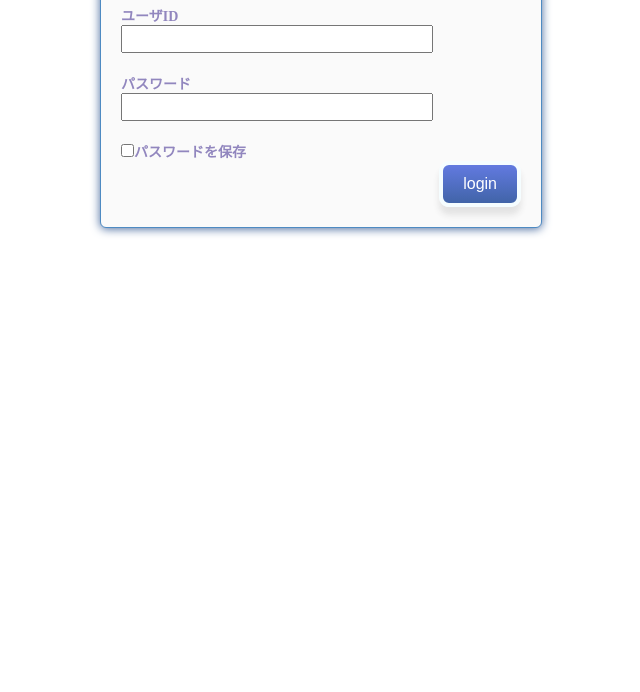
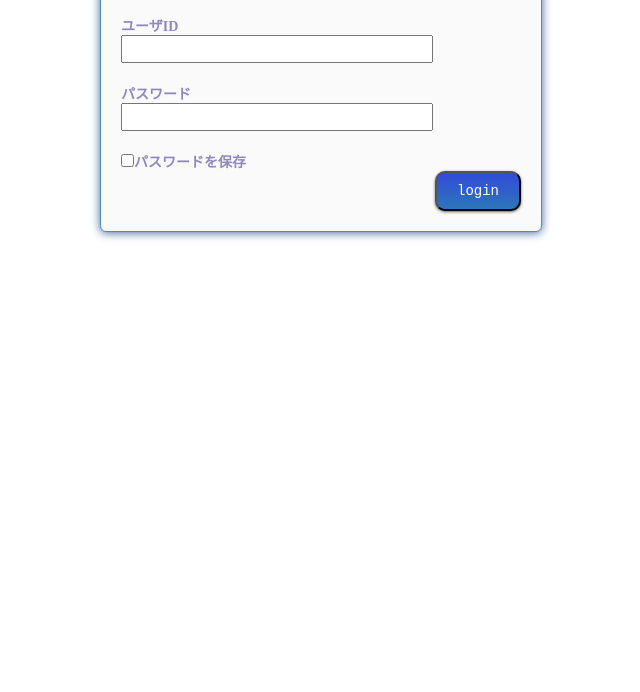
Before and after one commit to katsuyat/pics, a plain HTML site: page login.html in a window 1280 px wide. Shown: the part 108-800 px from the top of the page, without its empty margins (319-959 px from the left). Drawn offline with Linux system fonts and the light colour scheme.

Commit message:
modified

```diff
--- a/css/login.css
+++ b/css/login.css
@@ -62,6 +62,7 @@ input[type="password"] {
   margin-bottom: 20px;
   }
 
+/*
 .submit input{
   font-family: Arial;
   color: #ffffff;
@@ -84,3 +85,35 @@ input[type="password"] {
 .submit input:hover{
   background: #377ebf;
  }
+*/
+
+ .submit input{
+  font-family: Arial;
+  background: #344ad9;
+  background-image: -webkit-linear-gradient(top, #344ad9, #2b76b8);
+  background-image: -moz-linear-gradient(top, #344ad9, #2b76b8);
+  background-image: -ms-linear-gradient(top, #344ad9, #2b76b8);
+  background-image: -o-linear-gradient(top, #344ad9, #2b76b8);
+  background-image: linear-gradient(to bottom, #344ad9, #2b76b8);
+  -webkit-border-radius: 10;
+  -moz-border-radius: 10;
+  border-radius: 10px;
+  -webkit-box-shadow: 0px 1px 3px #666666;
+  -moz-box-shadow: 0px 1px 3px #666666;
+  box-shadow: 0px 1px 3px #666666;
+  font-family: Courier New;
+  color: #ffffff;
+  font-size: 14px;
+  padding: 10px 20px 10px 20px;
+  text-decoration: none;
+}
+
+.submit input:hover {
+  background: #4daae7;
+  background-image: -webkit-linear-gradient(top, #4daae7, #3498db);
+  background-image: -moz-linear-gradient(top, #4daae7, #3498db);
+  background-image: -ms-linear-gradient(top, #4daae7, #3498db);
+  background-image: -o-linear-gradient(top, #4daae7, #3498db);
+  background-image: linear-gradient(to bottom, #4daae7, #3498db);
+  text-decoration: none;
+}
--- a/login.html
+++ b/login.html
@@ -9,7 +9,7 @@
   <body>
 
   <div id="form">
-      <p class="form-title">Login</p>
+      <p class="form-title">ログイン</p>
       <form action="#" method="post">
           <p>ユーザID</p>
           <p class="userid"><input type="text" name="userid" /></p>
```
